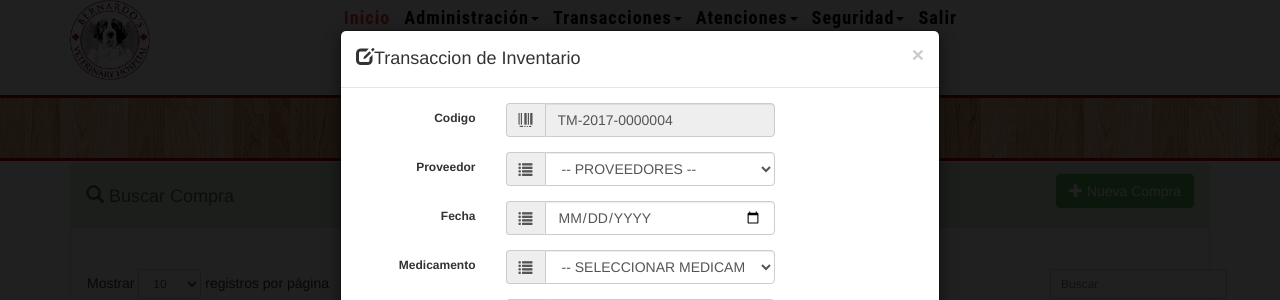
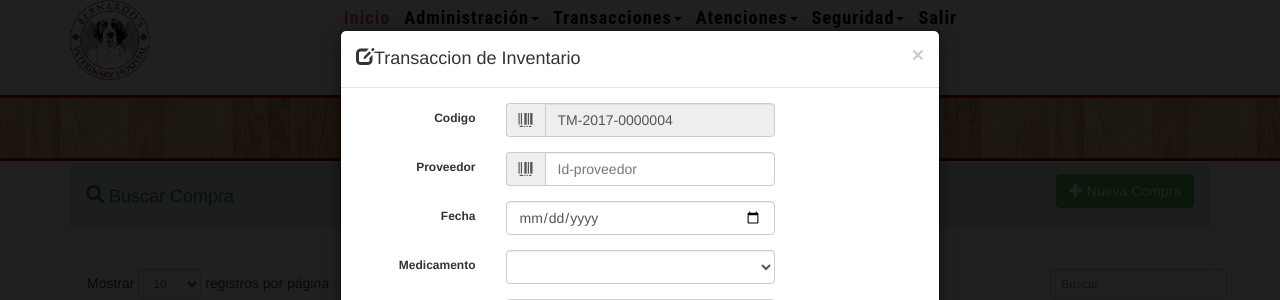
Before and after one commit to kirby1888/bernardofinal, a PHP site: page /bernardo/orden_com.php in a window 1280 px wide, after a click on "Nueva Compra". Shown: the top 300 px of the page. Run offline with PHP 8.4, Linux system fonts and the light colour scheme; data comes from the database, SQL or seed files in the repository; some libraries are stand-ins or nearby versions; some web fonts are replaced.

Commit message:
ahora si dan

```diff
--- a/menu.php
+++ b/menu.php
@@ -25,7 +25,7 @@
 											<ul class="nav navbar-nav">
 												<li><a class="active" href="principal.php">Inicio</a></li>
 
-	                  <li class=""><a href="#" class="dropdown-toggle hvr-bounce-to-bottom" data-toggle="dropdown" role="button" aria-haspopup="true" aria-expanded="false">Administración<spa class="caret"></span></a>
+	                  <li class=""><a href="" class="dropdown-toggle hvr-bounce-to-bottom" data-toggle="dropdown" role="button" aria-haspopup="true" aria-expanded="false">Administración<spa class="caret"></span></a>
 													<ul class="dropdown-menu">
 
 											<li><a class="hvr-bounce-to-bottom" href="cliente.php">Cliente</a></li>
@@ -36,7 +36,7 @@
 													</ul>
 												</li>
 
-			         <li class=""><a href="#" class="dropdown-toggle hvr-bounce-to-bottom" data-toggle="dropdown" role="button" aria-haspopup="true" aria-expanded="false">Transacciones<span class="caret"></span></a>
+			         <li class=""><a href="" class="dropdown-toggle hvr-bounce-to-bottom" data-toggle="dropdown" role="button" aria-haspopup="true" aria-expanded="false">Transacciones<span class="caret"></span></a>
 													<ul class="dropdown-menu">
 											<li><a class="hvr-bounce-to-bottom" href="facturas.php">Facturas</a></li>
 											<li><a class="hvr-bounce-to-bottom" href="orden_com.php">Compras</a></li>
@@ -45,7 +45,7 @@
 													</ul>
 												</li>
 
-			        <li class=""><a href="#" class="dropdown-toggle hvr-bounce-to-bottom" data-toggle="dropdown" role="button" aria-haspopup="true" aria-expanded="false">Atenciones<span class="caret"></span></a>
+			        <li class=""><a href="" class="dropdown-toggle hvr-bounce-to-bottom" data-toggle="dropdown" role="button" aria-haspopup="true" aria-expanded="false">Atenciones<span class="caret"></span></a>
 													<ul class="dropdown-menu">
 											<li><a class="hvr-bounce-to-bottom" href="calendar.php">Calendario</a></li>
                                             <li><a class="hvr-bounce-to-bottom" href="consultas.php">Consultas</a></li>
@@ -60,7 +60,7 @@
 
 
 
-			        <li class=""><a href="#" class="dropdown-toggle hvr-bounce-to-bottom" data-toggle="dropdown" role="button" aria-haspopup="true" aria-expanded="false">Seguridad<span class="caret"></span></a>
+			        <li class=""><a href="" class="dropdown-toggle hvr-bounce-to-bottom" data-toggle="dropdown" role="button" aria-haspopup="true" aria-expanded="false">Seguridad<span class="caret"></span></a>
 													<ul class="dropdown-menu">
 
 											<li><a class="hvr-bounce-to-bottom" href="usuarios.php">Usuarios</a></li>
--- a/modal/editar_permisos.php
+++ b/modal/editar_permisos.php
@@ -4,7 +4,7 @@
 	  <div class="modal-dialog" role="document">
 		<div class="modal-content">
 		  <div class="modal-header">
-			<button type="button"  onClick="location.reload();" class="close" data-dismiss="modal" aria-label="Close"><span aria-hidden="true">&times;</span></button>
+			<button type="button"   class="close" data-dismiss="modal" aria-label="Close"><span aria-hidden="true">&times;</span></button>
 			<h4 class="modal-title" id="myModalLabel"><i class='glyphicon glyphicon-edit'></i>EDITAR PERMISOS</h4>
 		  </div>
 		  <div class="modal-body">
@@ -65,7 +65,7 @@
 
 
 		  <div class="modal-footer">
-			<button title="Cerrar Ventana" type="button" class="btn btn-default" onclick="location.reload()" data-dismiss="modal" >Cerrar</button>
+			<button title="Cerrar Ventana" type="button" class="btn btn-default" data-dismiss="modal" >Cerrar</button>
 			<button title="Cerrar Ventana" type="submit" class="btn btn-primary"  id="actualizar_datos" >Actualizar Datos</button>
 		  </div>
 		  </form>
--- a/modal/registro_orden.php
+++ b/modal/registro_orden.php
@@ -93,48 +93,29 @@
 				</div>
 			  </div>
 			  </div>
-
-
            <div class="form-group">
-				<label for="id_proveedor" class="col-sm-3 control-label">Proveedor</label>
+			   <label for="id_proveedor" class="col-sm-3 control-label">Proveedor </label>
 				<div class="col-sm-6">
 			  	 <div class="input-group">
-			  	<span class="input-group-addon"><i class="glyphicon glyphicon-list"></i></span>
-				<select title="Proveedor" style="text-transform: uppercase;" class='form-control' name='id_proveedor' id='id_proveedor' onchange="load(1);" style="text-transform: uppercase;" >
-				<option value="">-- Proveedores --</option>
-				<?php
-				$query_cod_veh=mysqli_query($mysqli,"SELECT id_proveedor, nom_empresa from tbl_proveedores WHERE id_proveedor <> 12");
-				while($rw=mysqli_fetch_array($query_cod_veh))	{
-					?>
-				<option value="<?php echo $rw['id_proveedor'];?>"><?php echo $rw['nom_empresa'];?></option>
-					<?php
-				}
-
-				?>
-				</select>
+			  	  <span class="input-group-addon"><i class="glyphicon glyphicon-barcode"></i></span>
+				  <input  type="" class="form-control" id="id_proveedor" name="id_proveedor" placeholder="Id-proveedor" title="Id del proveedor"onPaste="return false;"    autocomplete="off"  >
 				</div>
 			  </div>
 			  </div>
-
 
 		  </center>
 		    <div class="form-group">
                 <label class="col-sm-3 control-label">Fecha</label>
                 <div class="col-sm-6">
-                 <div class="input-group">
-			  	  <span class="input-group-addon"><i class="glyphicon glyphicon-list"></i></span>
-                  <input type="date" style="text-transform: uppercase;" class="form-control date-picker" data-date-format="dd-mm-aaaa" name="fecha" id="fecha" autocomplete="off" value="<?php echo date("dd-mm-aaaa"); ?>" required>
-                </div>
+                  <input type="date" class="form-control date-picker" data-date-format="dd-mm-aaaa" name="fecha" id="fecha" autocomplete="off" value="<?php echo date("dd-mm-aaaa"); ?>" required>
                 </div>
               </div>
 
       <div class="form-group">
                 <label class="col-sm-3 control-label">Medicamento</label>
                 <div class="col-sm-6">
-                 <div class="input-group">
-			  	  <span class="input-group-addon"><i class="glyphicon glyphicon-list"></i></span>
-                  <select  class="form-control" style="text-transform: uppercase;"  name="codigo" id="codigo" data-placeholder="-- Seleccionar Medicamento --" onchange="tampil_obat(this)" autocomplete="off" required>
-                    <option value="">-- Seleccionar Medicamento --</option>
+                  <select  class="form-control"  name="codigo" id="codigo" data-placeholder="-- Seleccionar Medicamento --" onchange="tampil_obat(this)" autocomplete="off" required>
+                    <option value=""></option>
                     <?php
                       $query_obat = mysqli_query($mysqli, "SELECT codigo_producto, nombre_producto FROM products ORDER BY nombre_producto ASC") or die('error '.mysqli_error($mysqli));
                       while ($data_obat = mysqli_fetch_assoc($query_obat)) {
@@ -144,87 +125,37 @@
                   </select>
                 </div>
               </div>
-              </div>
-
-
      <span id='stok'>
               <div class="form-group">
                 <label class="col-sm-3 control-label">Stock</label>
                 <div class="col-sm-6">
-                 <div class="input-group">
-			  	  <span class="input-group-addon"><i class="glyphicon glyphicon-list"></i></span>
-                  <input type="text" style="text-transform: uppercase;" class="form-control" id="stok" name="stock" readonly required placeholder="Stock">
+                  <input type="text" class="form-control" id="stok" name="stock" readonly required>
                 </div>
               </div>
               </span>
-              </div>
 
       <div class="form-group">
                 <label class="col-sm-3 control-label">Cantidad</label>
                 <div class="col-sm-6">
-                   <div class="input-group">
-			  	  <span class="input-group-addon"><i class="glyphicon glyphicon-list"></i></span>
-                  <input type="text" style="text-transform: uppercase;" class="form-control" id="jumlah_masuk" placeholder="Cantidad" name="num" autocomplete="off" onkeypress="return solonumeros(event)" onkeyup="return noespacioscan()" onkeyup="hitung_total_stok(this)&cek_jumlah_masuk(this)" required>
-
-                  <!-------------------onKeyPress="return goodchars(event,'0123456789',this)"--------------->
+                  <input type="text" class="form-control" id="jumlah_masuk" name="num" autocomplete="off" onKeyPress="return goodchars(event,'0123456789',this)" onkeyup="hitung_total_stok(this)&cek_jumlah_masuk(this)" required>
                 </div>
               </div>
-                </div>
-                <script type="text/javascript">
-                      function noespacioscan(){
-		              orig=document.guardar_usuario.num.value;
-		              nuev=orig.split(' ');
-		              nuev=nuev.join('');
-		              document.guardar_usuario.num.value=nuev;
-		              if(nuev=orig.split(' ').length>=2);
-	                   }
-
-
-                        function solonumeros(e){
-                            key = e.keyCode || e.which;
-                            tecla = String.fromCharCode(key).toLowerCase();
-                            letras = " 1234567890";
-                            especiales = "8-37-39-46";
-
-                            tecla_especial = false
-                            for(var i in especiales){
-                                if(key == especiales[i]){
-                                    tecla_especial = true;
-                                    break;
-                                }
-                            }
-
-                            if(letras.indexOf(tecla)==-1 && !tecla_especial){
-                                return false;
-                            }
-                        }
-
-                </script>
-
-
-
 
 			  <div class="form-group">
                 <label class="col-sm-3 control-label">Transacción</label>
                 <div class="col-sm-6">
-                 <div class="input-group">
-			  	  <span class="input-group-addon"><i class="glyphicon glyphicon-list"></i></span>
-                  <select name="transaccion" style="text-transform: uppercase;" id="transaccion" required class='form-control' onchange="hitung_total_stok();">
+                  <select name="transaccion" id="transaccion" required class='form-control' onchange="hitung_total_stok();">
                       	<option value="Entrada">Entrada</option>
 					<option value="Salida">Salida</option>
 
 				  </select>
                 </div>
               </div>
-              </div>
 
               <div class="form-group">
                 <label class="col-sm-3 control-label">Total Stock</label>
                 <div class="col-sm-6">
-                 <div class="input-group">
-			  	  <span class="input-group-addon"><i class="glyphicon glyphicon-list"></i></span>
-                  <input type="text"  style="text-transform: uppercase;" class="form-control" id="total_stok" name="total_stock" readonly required placeholder="total stock">
-                </div>
+                  <input type="text" class="form-control" id="total_stok" name="total_stock" readonly required>
                 </div>
               </div>
 
@@ -260,21 +191,12 @@
 				<div class="col-sm-6">
 			  	 <div class="input-group">
 			  	  <span class="input-group-addon"><i class="glyphicon glyphicon-barcode"></i></span>
-				  <input  type="text" style="text-transform: uppercase;" class="form-control" id="precio" name="precio" placeholder="Precio"   title="Precio" onkeypress="return solonumeros(event)" onkeyup="return noespaciospre()" maxlength="20" autocomplete="off" required>
+				  <input  type="text" class="form-control" id="precio" name="precio" placeholder="Precio"   title="Precio" maxlength="20" autocomplete="off" required>
 
 				</div>
 			  </div>
 			  </div>
-			 <script type="text/javascript">
-                      function noespaciospre(){
-		              orig=document.guardar_usuario.precio.value;
-		              nuev=orig.split(' ');
-		              nuev=nuev.join('');
-		              document.guardar_usuario.precio.value=nuev;
-		              if(nuev=orig.split(' ').length>=2);
-	                   }
 
-            </script>
 
 
 
```
Also changed, not shown: medicines.php (added, +42 -0 lines). Lines whose indentation alone changed are shown as unchanged.
